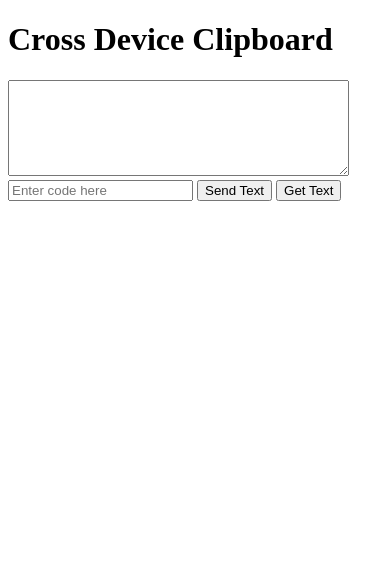
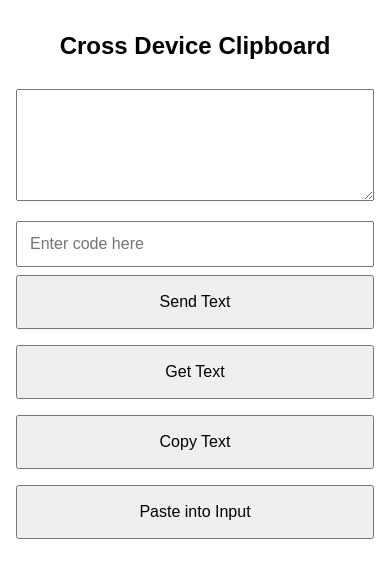
Before and after one commit to garrytho/cross-device-clipboard, a website: page index.html in a window 390 px wide. Drawn offline with Linux system fonts and the light colour scheme.

Commit message:
Added copy/paste functionality. Updated layout for mobile usability.

```diff
--- a/index.html
+++ b/index.html
@@ -5,6 +5,38 @@
   <!-- Header here -->
   <head>
     <title> Cross Device Clipboard </title>
+    <meta name="viewport" content="width=device-width, initial-scale=1.0">
+
+    <!-- Some basic styles tags for mobile use -->
+    <style>
+      body {
+        font-family: sans-serif;
+        padding: 1em;
+        max-width: 600px;
+        margin: auto;
+      }
+
+      h1 {
+        font-size: 1.5em;
+        text-align: center;
+      }
+
+      textarea, input {
+        width: 100%;
+        font-size: 1em;
+        padding: 0.75em;
+        margin-top: 1em;
+        box-sizing: border-box;
+      }
+
+      button {
+        font-size: 1em;
+        padding: 1em;
+        margin: 0.5em 0;
+        width: 100%;
+      }
+    </style>
+
   </head>
 
   <!-- Body here -->
@@ -18,7 +50,8 @@
     <!-- Buttons for sending and recieving-->
     <button id="sendBtn">Send Text</button>
     <button id="getBtn">Get Text</button>
-
+    <button id="copyBtn">Copy Text</button>
+    <button id="pasteBtn">Paste into Input</button>
 
     <!-- Script here -->
     <script>
@@ -64,6 +97,16 @@
         }
       };
 
+      pasteBtn.onclick = async function(){
+        const text = await navigator.clipboard.readText();
+        textInput.value = text;
+      };
+
+      copyBtn.onclick = async function(){
+        const text = textInput.value;
+        await navigator.clipboard.writeText(text);
+      }
+
     </script>
 
   </body>
```
